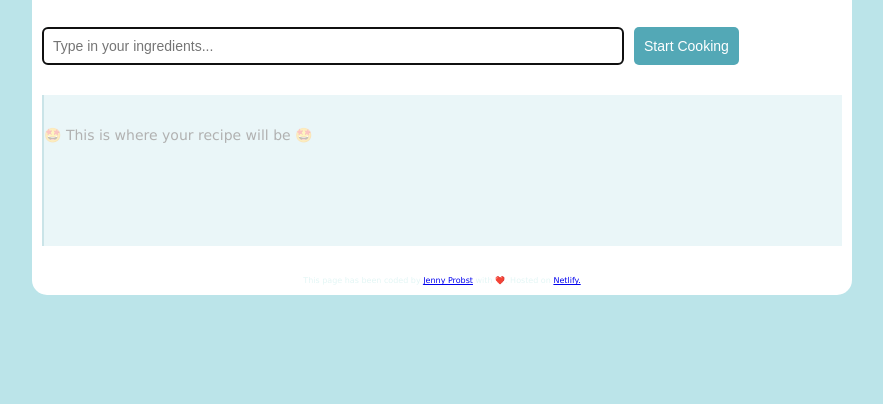
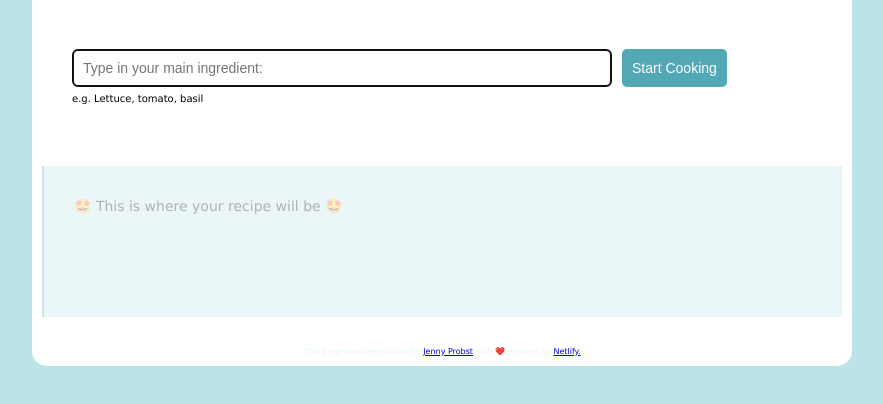
Before and after one commit to jtothepro/recipe-generator, a plain HTML site: page index.html in a window 1280 px wide. Shown: the part 142-546 px from the top of the page, without its empty margins (198-1081 px from the left). Drawn offline with nearby package versions, Linux system fonts and the light colour scheme.

Commit message:
Latest Updates to the ai integration for better results

```diff
--- a/index.html
+++ b/index.html
@@ -14,16 +14,19 @@
     <h1>Recipe Generator</h1>
     </header>
     <main>
+        <div class="form-container" id="form-container">
     <form class="form" id="form">
         <input class="ingredient" id="ingredient"
         type="text"
-        placeholder="Type in your ingredients..."
+        placeholder="Type in your main ingredient:"
         autofocus
         required
         autocomplete="off">
         <input class="submit" id="submit" type="submit" value="Start Cooking">
 
     </form>
+    <small>e.g. Lettuce, tomato, basil</small>
+</div>
     <div class="recipe-placeholder" id="recipe-placeholder">🤩 This is where your recipe will be 🤩</div>
 </main>
     <footer>This page has been coded by <a href=https://github.com/jtothepro>Jenny Probst</a> with ❤️. Hosted on <a href=https://app.netlify.com/sites/jennys-recipe-generator/overview>Netlify.</a></footer>
--- a/src/style.css
+++ b/src/style.css
@@ -16,10 +16,6 @@ h1 {
   color: #53a8b6;
   text-align: center;
 }
-form {
-  margin: 30px 0;
-  display: flex;
-}
 .ingredient {
   padding: 10px;
   border-radius: 5px;
@@ -36,8 +32,22 @@ form {
   color: white;
   font-size: 14px;
 }
+.form-container {
+  margin-bottom: 30px;
+  padding: 30px;
+  border-radius: 15px;
+  background-color: white;
+}
+form {
+  margin: 0;
+  display: flex;
+}
+small {
+  font-size: 10px;
+}
 .recipe-placeholder {
   padding-top: 30px;
+  padding-left: 30px;
   padding-bottom: 100px;
   background-color: #bbe4e9;
   opacity: 0.3;
```
